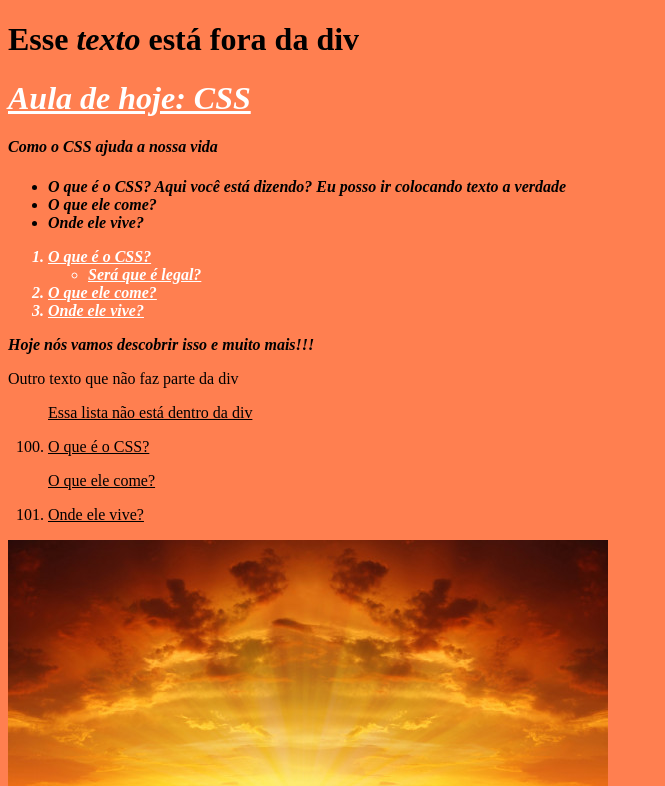
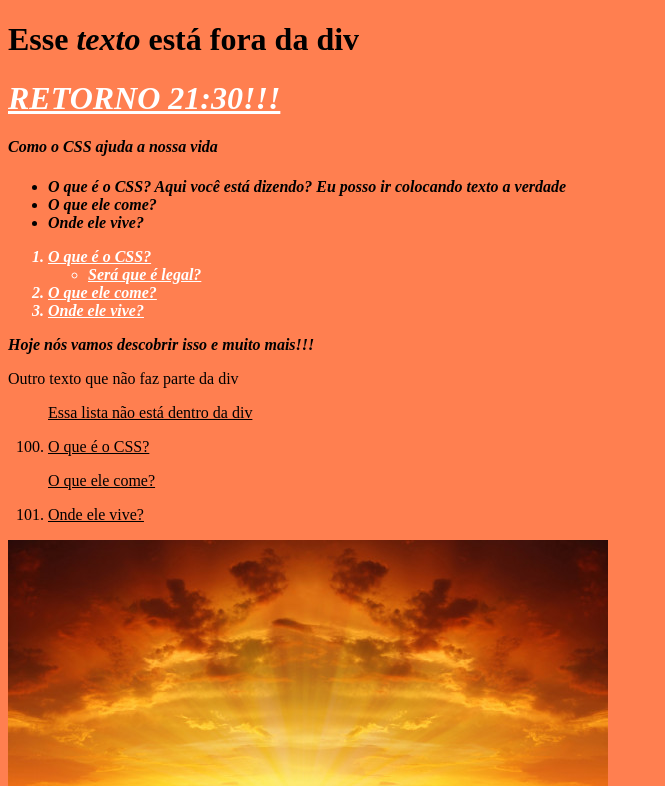
Before and after one commit to gpereira-blueedtech/blue_mod2_web_cloud_bd, a plain HTML site: page Aula03/index.html in a window 1280 px wide. Shown: the top 786 px of the page, without its empty margins (0-665 px from the left). Drawn offline with Linux system fonts and the light colour scheme.

Commit message:
Mais exemplos aula 03 - comentados

```diff
--- a/Aula03/index.html
+++ b/Aula03/index.html
@@ -7,15 +7,18 @@
     <meta name="viewport" content="width=device-width, initial-scale=1.0">
 
     <style type="text/css">
+        /* Seletor de tipo: Vai aplicar o estilo a todas as tags do tipo definido */
         body {
             background-color: coral;
         }
 
         div {
+            /* background-color:blue; */
             font-weight: bold;
             font-style: italic;
         }
-
+        /* Quando eu coloco um tipo separado do outro, ele aplica se  um estiver "dentro" do outro
+        Por exemplo nesse caso: Vai aplicar a todas <ol> que estiverem dentro de uma <div>*/
         div ol {
             color:darkgreen;
         }
@@ -24,11 +27,15 @@
             text-decoration-line: underline;
         }
 
+        /* Seletor de classe: Vai aplicar o estilo nas classes com o nome definido
+        As classes podem ser qualquer tag (<div>,<p>, etc... )*/
         .textocomum {
             color: white;
             text-decoration-line: underline;
         }
 
+        /* Seletor de id: Vai aplicar o estilo no elemento com a id especificada:
+        A id de um elemento é única dentro do código. */
         #titulo {
             font-weight: bold;
             font-style: italic;
@@ -43,7 +50,7 @@
 <body>
     <h1>Esse <em>texto</em> está fora da div</h1>
     <div>
-        <h1  id="titulo">Aula de hoje: CSS</h1>
+        <h1  id="titulo">RETORNO 21:30!!!</h1>
         <h4>Como o CSS ajuda a nossa vida</h4>
         <ul>
             <li>O que é o CSS? Aqui você está dizendo? Eu posso ir colocando texto a verdade</li>
```
